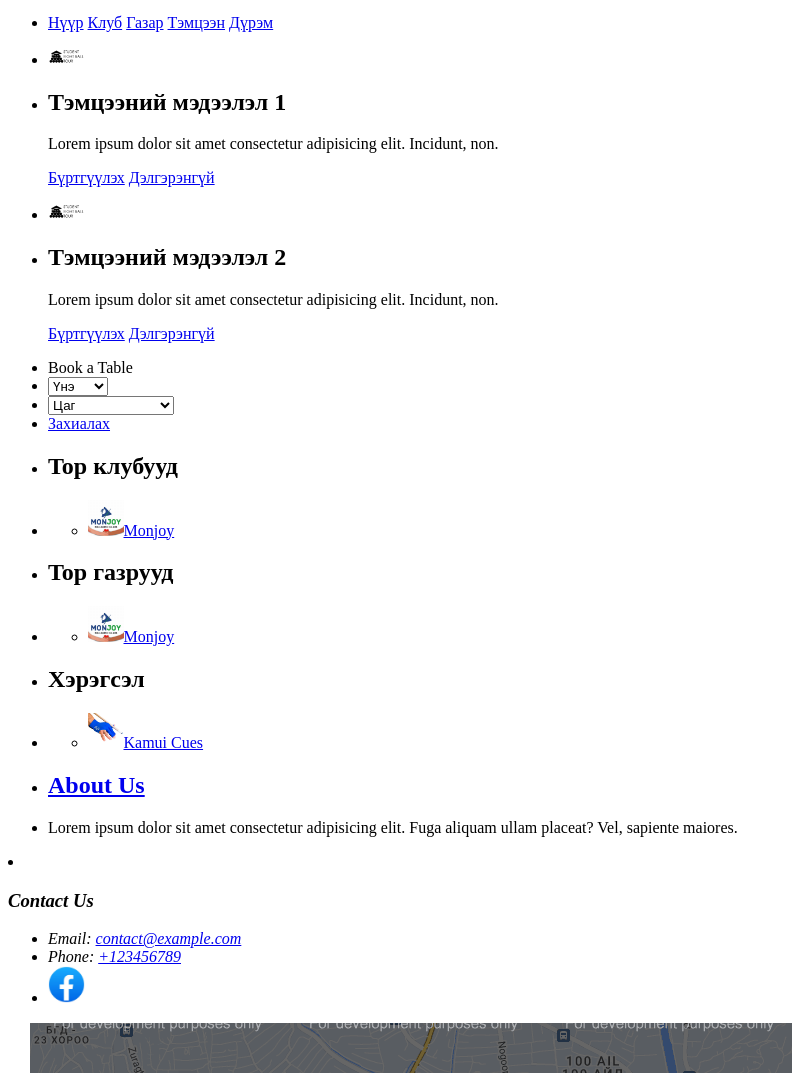
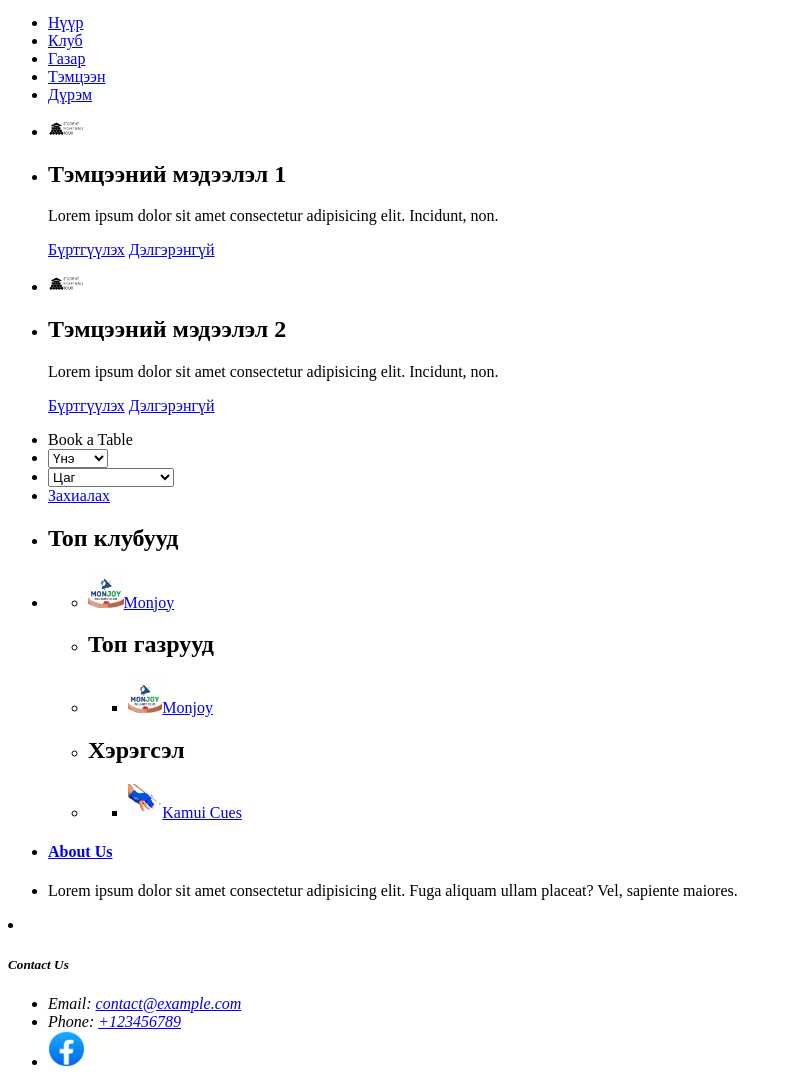
Before and after one commit to nemheee/1234, a plain HTML site: page index.html in a window 1280 px wide. Shown: the part 309-1382 px from the top of the page, without its empty margins (0-792 px from the left). Drawn offline with Linux system fonts and the light colour scheme.

Commit message:
zurg nemv

```diff
--- a/index.html
+++ b/index.html
@@ -31,13 +31,11 @@
     <nav>
 
             <ul>
-                <li>
-                    <a href="./index.html">Нүүр</a>
-                    <a href="./html/club.html">Клуб</a>
-                    <a href="./html/place.html">Газар</a>
-                    <a href="./html/competition.html">Тэмцээн</a>
-                    <a href="./html/rule.html">Дүрэм</a>
-                </li>
+                <li><a href="./index.html">Нүүр</a></li>
+                <li>  <a href="./html/club.html">Клуб</a></li>
+                <li>   <a href="./html/place.html">Газар</a></li>
+                <li>   <a href="./html/competition.html">Тэмцээн</a></li>
+                <li> <a href="./html/rule.html">Дүрэм</a></li>
             </ul>
 
     </nav>
@@ -93,36 +91,35 @@
         <div>
             <ul>
                 <li>
-                   <h2>Top клубууд</h2>
+                   <h1>Toп клубууд</h1>
                 </li>
                 <li>
                     <ul>
                        <li>
                         <a href="https://www.facebook.com/monjoyclub"><img style="width: 3%;" src="./img/club/384554669_720589036578882_7329377103344962302_n.jpg" alt="Monjoy Club Logo">Monjoy</a>
                        </li>
-                       <!-- Add similar markup for other clubs -->
+
+                </li>
+            </ul>
+            <ul>
+                <li>
+                    <h1>Toп газрууд</h1>
+                </li>
+                <li>
+                    <ul>
+                       <li><a href="./html/place.html"> <img style="width: 3%;" src="./img/club/384554669_720589036578882_7329377103344962302_n.jpg" alt="Monjoy Club Logo">Monjoy</a></li>
+
                     </ul>
                 </li>
             </ul>
             <ul>
                 <li>
-                    <h2>Top газрууд</h2>
-                </li>
-                <li>
-                    <ul>
-                       <li><a href="./html/place.html"> <img style="width: 3%;" src="./img/club/384554669_720589036578882_7329377103344962302_n.jpg" alt="Monjoy Club Logo">Monjoy</a></li>
-                       <!-- Add similar markup for other places -->
-                    </ul>
-                </li>
-            </ul>
-            <ul>
-                <li>
-                    <h2>Хэрэгсэл</h2>
+                    <h1>Хэрэгсэл</h1>
                 </li>
                 <li>
                     <ul>
                        <li><a href="./html/tools.html"> <img style="width: 3%;" src="./img/tools/Kamui_Right_Blue__65915.1512486914.webp" alt="Kamui Cues">Kamui Cues</a></li>
-                       <!-- Add similar markup for other tools -->
+
                     </ul>
                 </li>
             </ul>
@@ -133,7 +130,7 @@
 
         <ul>
             <li>
-                <h2><a href="./html/about-us.html">About Us</a></li></h2>
+                <h4><a href="./html/about-us.html">About Us</a></li></h4>
                     <li>
                         <p>Lorem ipsum dolor sit amet consectetur adipisicing elit. Fuga aliquam ullam placeat? Vel, sapiente maiores.</p>
                     </li>
@@ -142,7 +139,7 @@
             <li>
                 <address>
 
-                    <h3>Contact Us</h3>
+                    <h5>Contact Us</h5>
                     <ul>
                         <li>Email: <a href="mailto:contact@example.com">contact@example.com</a></li>
                         <li>Phone: <a href="tel:+123456789">+123456789</a></li>
```
Also changed, not shown: img/2jhd30g.jpg (added), img/91933.png (added), img/icons/2jhd30g.jpg (added), img/icons/91933.png (added), img/icons/image_processing20210717-12803-emxyw3.png (added), img/icons/map-logo-30.jpg (added), img/image_processing20210717-12803-emxyw3.png (added), img/map-logo-30.jpg (added).
